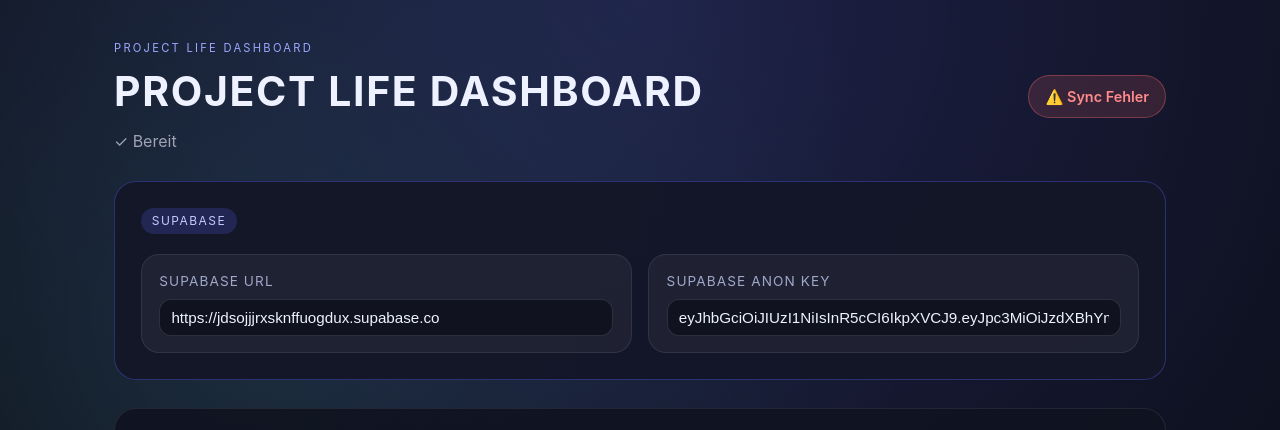
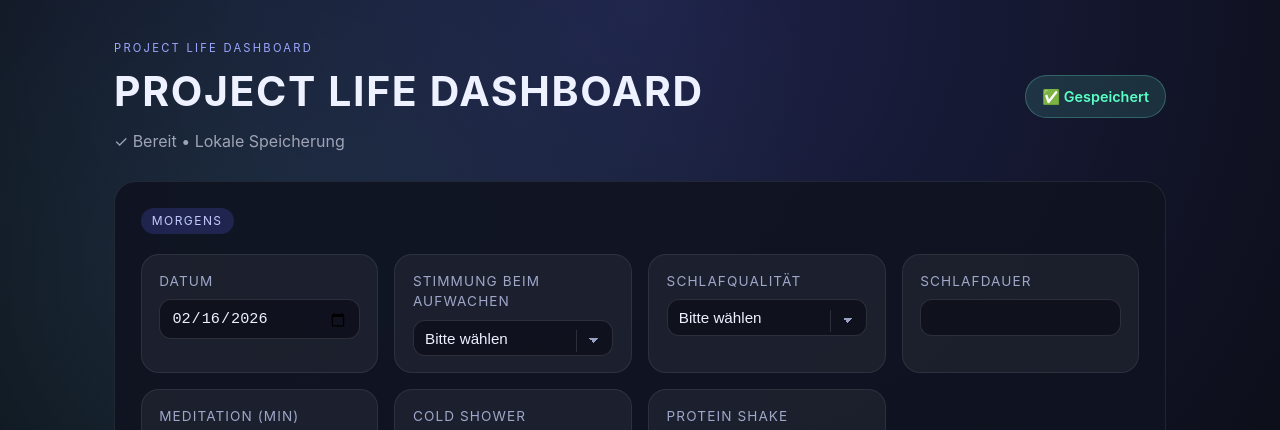
Before and after one commit to aboubasem1/project-life-mobile, a React (Vite) app in the folder project-life-dashboard__v1-supabase/web/: page / in a window 1280 px wide. Shown: the top 430 px of the page. Built offline with nearby package versions, Linux system fonts and the light colour scheme; no server answers; the database is empty.

Commit message:
REMOVE Supabase, use localStorage instead - no more bugs

```diff
--- a/project-life-dashboard__v1-supabase/web/src/App.tsx
+++ b/project-life-dashboard__v1-supabase/web/src/App.tsx
@@ -1,7 +1,5 @@
 import { useEffect, useMemo, useState } from 'react'
 import './App.css'
-import { createSupabaseClient, getEnvConfig } from './supabaseClient'
-import type { SupabaseConfig } from './supabaseClient'
 
 type DashboardEntry = {
   date: string
@@ -25,15 +23,14 @@
   familyTimeDone: boolean
 }
 
-type SyncStatus = 'idle' | 'loading' | 'syncing' | 'synced' | 'error' | 'disabled'
+type SyncStatus = 'syncing' | 'synced' | 'error'
 
 type FieldItem =
   | { key: keyof DashboardEntry; label: string; type: 'boolean'; value: boolean }
   | { key: keyof DashboardEntry; label: string; type: 'number'; value: number }
   | { key: keyof DashboardEntry; label: string; type: 'text' | 'date' | 'select'; value: string }
 
-const tableName = 'dashboard_entries'
-const configStorageKey = 'project-life-supabase-config'
+const STORAGE_KEY_PREFIX = 'project-life-entry-'
 
 const getToday = () => new Date().toISOString().slice(0, 10)
 
@@ -60,25 +57,19 @@
 })
 
 function App() {
-  const [supabaseConfig, setSupabaseConfig] = useState<SupabaseConfig | null>(() => {
-    const stored = window.localStorage.getItem(configStorageKey)
+  const [entry, setEntry] = useState<DashboardEntry>(() => {
+    const today = getToday()
+    const stored = window.localStorage.getItem(STORAGE_KEY_PREFIX + today)
     if (stored) {
       try {
-        return JSON.parse(stored) as SupabaseConfig
+        return JSON.parse(stored) as DashboardEntry
       } catch {
-        return getEnvConfig()
+        return createDefaultEntry(today)
       }
     }
-    return getEnvConfig()
+    return createDefaultEntry(today)
   })
-  const supabase = useMemo(() => createSupabaseClient(supabaseConfig), [supabaseConfig])
-  const isSupabaseReady = Boolean(supabase)
-
-  const [entry, setEntry] = useState<DashboardEntry>(() => createDefaultEntry(getToday()))
-  const [syncStatus, setSyncStatus] = useState<SyncStatus>(
-    isSupabaseReady ? 'idle' : 'disabled'
-  )
-  const [isHydrated, setIsHydrated] = useState(false)
+  const [syncStatus, setSyncStatus] = useState<SyncStatus>('synced')
 
   const moodOptions = ['😊 Motiviert', '🙂 Gut', '😐 Neutral', '😔 Müde', '😤 Gestresst']
   const sleepQualityOptions = ['Sehr schlecht', 'Schlecht', 'Okay', 'Gut', 'Sehr gut']
@@ -161,122 +152,34 @@
   )
 
   useEffect(() => {
-    setSyncStatus(isSupabaseReady ? 'idle' : 'disabled')
-  }, [isSupabaseReady])
-
-  useEffect(() => {
-    const activeSupabase = supabase
-
-    if (!activeSupabase || !isSupabaseReady) {
-      setSyncStatus('disabled')
-      setIsHydrated(true)
-      return
+    const stored = window.localStorage.getItem(STORAGE_KEY_PREFIX + entry.date)
+    if (stored) {
+      try {
+        setEntry(JSON.parse(stored) as DashboardEntry)
+      } catch {
+        setEntry(createDefaultEntry(entry.date))
+      }
+    } else {
+      setEntry(createDefaultEntry(entry.date))
     }
-
-    const loadEntry = async () => {
-      setSyncStatus('loading')
-      const { data, error } = await activeSupabase
-        .from(tableName)
-        .select('*')
-        .eq('entry_date', entry.date)
-        .maybeSingle()
-
-      if (error) {
-        setSyncStatus('error')
-        setIsHydrated(true)
-        return
-      }
-
-      if (data) {
-        setEntry((prev) => ({
-          ...prev,
-          date: data.entry_date ?? prev.date,
-          mood: data.mood ?? '',
-          sleepQuality: data.sleep_quality ?? 0,
-          sleepDuration: data.sleep_duration ?? '',
-          meditationMinutes: data.meditation_minutes ?? 0,
-          coldShower: data.cold_shower ?? false,
-          proteinShake: data.protein_shake ?? false,
-          pushupsDone: data.pushups_done ?? false,
-          squatsDone: data.squats_done ?? false,
-          wallsitDone: data.wallsit_done ?? false,
-          plankDone: data.plank_done ?? false,
-          gratitudeDone: data.gratitude_done ?? false,
-          focusDone: data.focus_done ?? false,
-          winnerModeDone: data.winner_mode_done ?? false,
-          proteinGrams: data.protein_grams ?? 0,
-          calories: data.calories ?? 0,
-          tasksDone: data.tasks_done ?? 0,
-          journalDone: data.journal_done ?? false,
-          familyTimeDone: data.family_time_done ?? false,
-        }))
-      }
-
-      setSyncStatus('synced')
-      setIsHydrated(true)
-    }
-
-    setIsHydrated(false)
-    loadEntry()
   }, [entry.date])
 
   useEffect(() => {
-    const activeSupabase = supabase
-
-    if (!activeSupabase || !isSupabaseReady || !isHydrated) {
-      return
-    }
-
-    const handler = window.setTimeout(async () => {
+    const handler = window.setTimeout(() => {
       setSyncStatus('syncing')
-
-      const payload = {
-        entry_date: entry.date,
-        mood: entry.mood,
-        sleep_quality: entry.sleepQuality,
-        sleep_duration: entry.sleepDuration,
-        meditation_minutes: entry.meditationMinutes,
-        cold_shower: entry.coldShower,
-        protein_shake: entry.proteinShake,
-        pushups_done: entry.pushupsDone,
-        squats_done: entry.squatsDone,
-        wallsit_done: entry.wallsitDone,
-        plank_done: entry.plankDone,
-        gratitude_done: entry.gratitudeDone,
-        focus_done: entry.focusDone,
-        winner_mode_done: entry.winnerModeDone,
-        protein_grams: entry.proteinGrams,
-        calories: entry.calories,
-        tasks_done: entry.tasksDone,
-        journal_done: entry.journalDone,
-        family_time_done: entry.familyTimeDone,
+      try {
+        window.localStorage.setItem(STORAGE_KEY_PREFIX + entry.date, JSON.stringify(entry))
+        setSyncStatus('synced')
+      } catch {
+        setSyncStatus('error')
       }
-
-      const { error } = await activeSupabase
-        .from(tableName)
-        .upsert(payload, { onConflict: 'entry_date' })
-
-      if (error) {
-        setSyncStatus('error')
-        return
-      }
-
-      setSyncStatus('synced')
-    }, 800)
+    }, 300)
 
     return () => window.clearTimeout(handler)
-  }, [entry, isHydrated])
+  }, [entry])
 
   const updateEntry = (partial: Partial<DashboardEntry>) => {
     setEntry((prev) => ({ ...prev, ...partial }))
-  }
-
-  const updateConfig = (partial: Partial<SupabaseConfig>) => {
-    setSupabaseConfig((prev) => {
-      const nextConfig = { ...(prev ?? { url: '', anonKey: '' }), ...partial }
-      window.localStorage.setItem(configStorageKey, JSON.stringify(nextConfig))
-      return nextConfig
-    })
   }
 
   const renderField = (item: FieldItem) => {
@@ -360,47 +263,14 @@
         <div>
           <p className="eyebrow">Project Life Dashboard</p>
           <h1>PROJECT LIFE DASHBOARD</h1>
-          <p className="subtle">✓ Bereit</p>
+          <p className="subtle">✓ Bereit • Lokale Speicherung</p>
         </div>
         <div className={`status-pill status-${syncStatus}`}>
-          {syncStatus === 'disabled' && '⚠️ Supabase nicht konfiguriert'}
-          {syncStatus === 'loading' && '⏳ Lade Daten'}
-          {syncStatus === 'syncing' && '🔄 Sync läuft'}
-          {syncStatus === 'synced' && '✅ Sync OK'}
-          {syncStatus === 'error' && '⚠️ Sync Fehler'}
-          {syncStatus === 'idle' && '✅ Bereit'}
+          {syncStatus === 'syncing' && '💾 Speichere...'}
+          {syncStatus === 'synced' && '✅ Gespeichert'}
+          {syncStatus === 'error' && '⚠️ Speicherfehler'}
         </div>
       </header>
-
-      <section className="panel config-panel">
-        <div className="panel-header">
-          <span className="chip">SUPABASE</span>
-        </div>
-        <div className="metric-grid">
-          <label className="metric-card">
-            <span>Supabase URL</span>
-            <div className="metric-value">
-              <input
-                type="text"
-                value={supabaseConfig?.url ?? ''}
-                onChange={(event) => updateConfig({ url: event.target.value })}
-                placeholder="https://xxxxx.supabase.co"
-              />
-            </div>
-          </label>
-          <label className="metric-card">
-            <span>Supabase Anon Key</span>
-            <div className="metric-value">
-              <input
-                type="text"
-                value={supabaseConfig?.anonKey ?? ''}
-                onChange={(event) => updateConfig({ anonKey: event.target.value })}
-                placeholder="eyJhbGci..."
-              />
-            </div>
-          </label>
-        </div>
-      </section>
 
       <section className="panel">
         <div className="panel-header">
```
Also changed, not shown: 2 other files (tests, documents, lock files or other folders).
